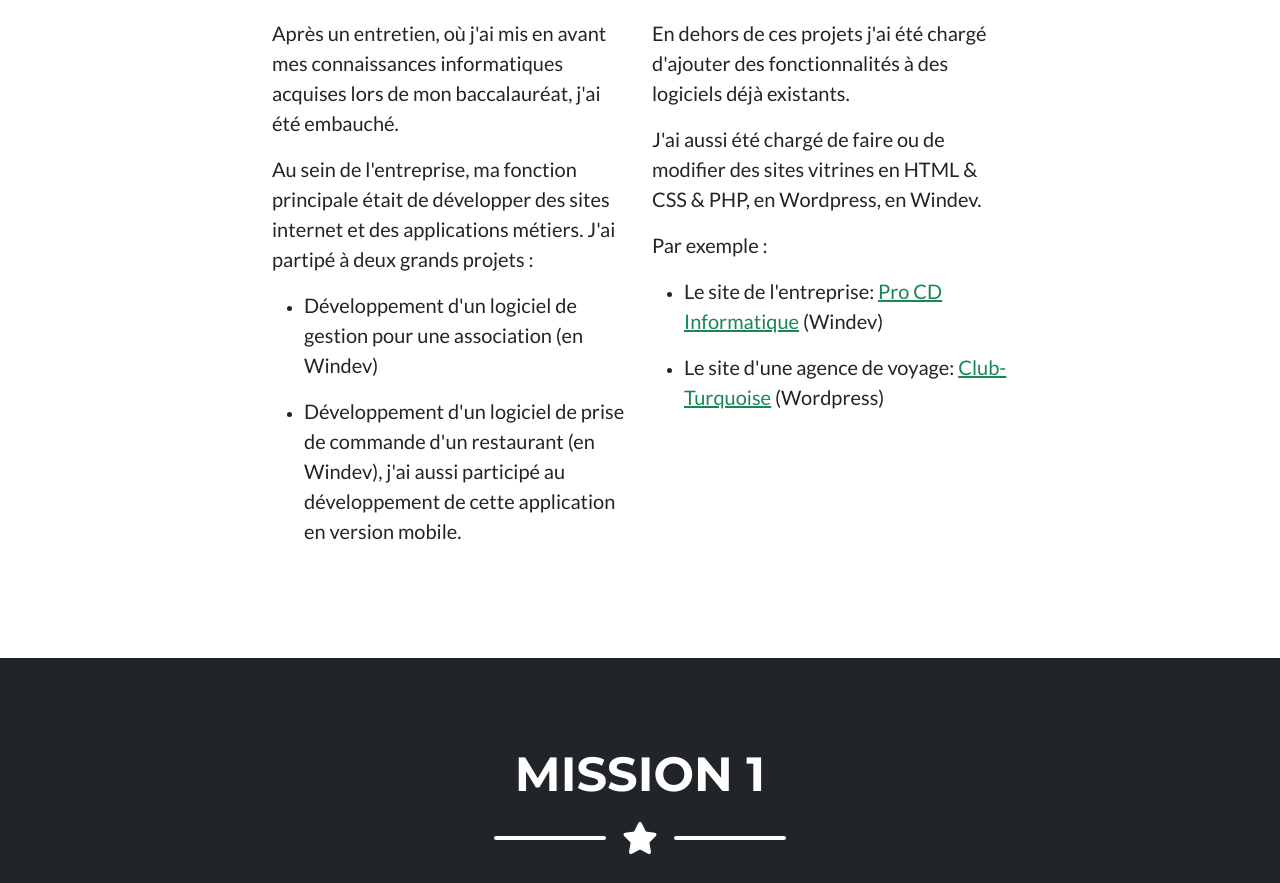
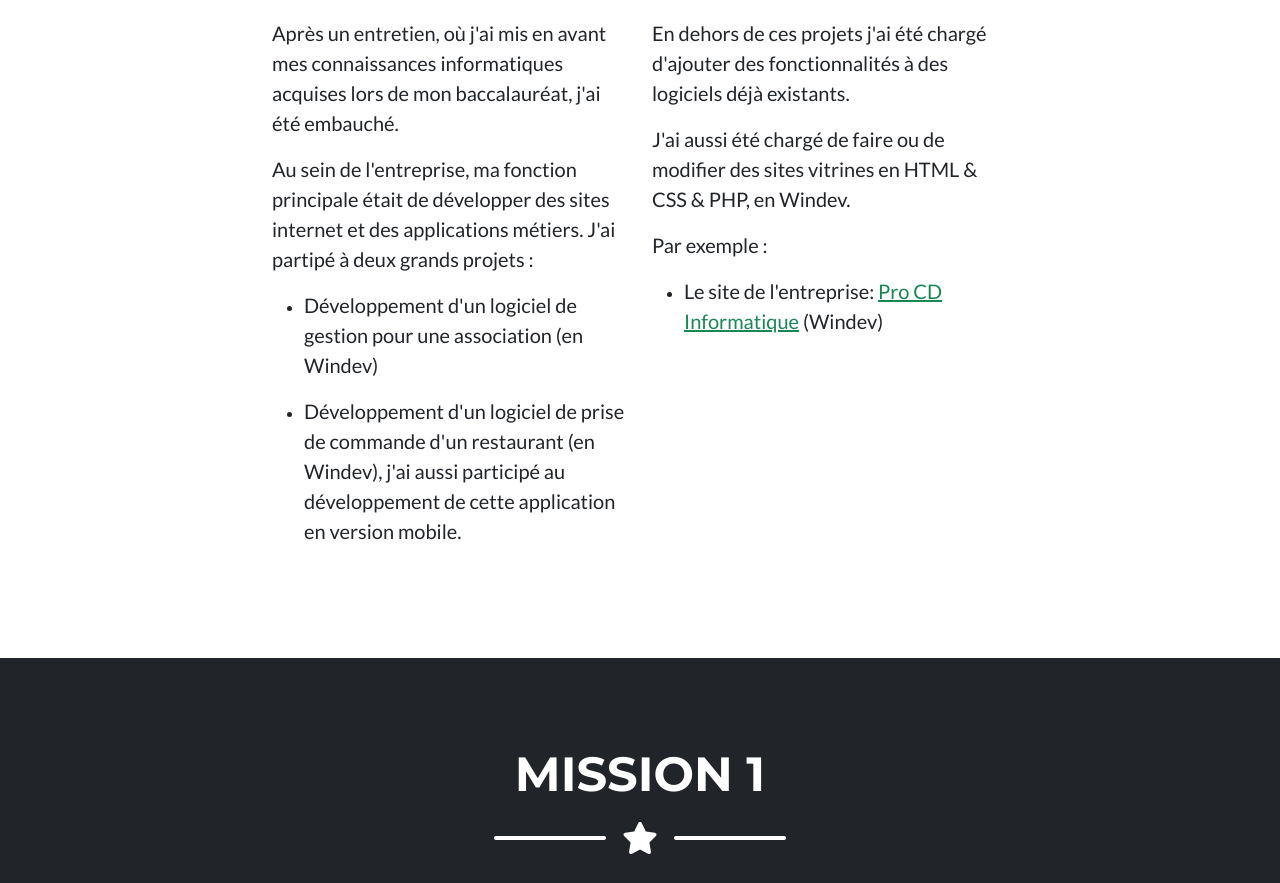
Before and after one commit to Elyahouri/elyahou_houri.github.io, a plain HTML site: page alternance.html in a window 1280 px wide. Shown: the part 1240-2123 px from the top of the page. Drawn offline with nearby package versions, Linux system fonts and the light colour scheme.

Commit message:
PORTFOLIO

```diff
--- a/alternance.html
+++ b/alternance.html
@@ -33,6 +33,7 @@
                 <li class="nav-item mx-0 mx-lg-1"><a class="nav-link py-3 px-0 px-lg-3 rounded" href="alternance.html">Alternance</a></li>
                 <li class="nav-item mx-0 mx-lg-1"><a class="nav-link py-3 px-0 px-lg-3 rounded" href="projets.html">Projets </a></li>
                 <li class="nav-item mx-0 mx-lg-1"><button class="bg-success"><a class="nav-link py-3 px-0 px-lg-3 rounded" href="CV.pdf" target="_blank"><i class="fa fa-download"></i>&nbsp;Télécharger mon CV</a></button></li>
+                <li class="nav-item mx-0 mx-lg-1"><button class="bg-success"><a class="nav-link py-3 px-0 px-lg-3 rounded" href="tableauSynthese.pdf" target="_blank">Tableau de synthèse</a></button></li>
             </ul>
         </div>
     </div>
@@ -88,14 +89,11 @@
             </div>
             <div class="col-lg-4 me-auto">
                 <p class="lead">En dehors de ces projets j'ai été chargé d'ajouter des fonctionnalités à des logiciels déjà existants.</p>
-                <p class="lead">J'ai aussi été chargé de faire ou de modifier des sites vitrines en HTML & CSS & PHP, en Wordpress, en Windev. </p>
+                <p class="lead">J'ai aussi été chargé de faire ou de modifier des sites vitrines en HTML & CSS & PHP, en Windev. </p>
                 <p class="lead">Par exemple :<p>
                 <ul>
                   <li>
                       <p class="lead">Le site de l'entreprise: <a href="https://www.procd.net/FR/" class="link-success">Pro CD Informatique</a> (Windev)</p>
-                  </li>
-                  <li>
-                      <p class="lead">Le site d'une agence de voyage: <a href="https://club-turquoise.fr/" class="link-success">Club-Turquoise</a> (Wordpress)</p>
                   </li>
                 </ul>
 
```
Also changed, not shown: index.html (+1 -0 lines), projets.html (+1 -0 lines), assets/img/autresMissions/foot1.png, assets/img/autresMissions/foot2.png, assets/img/autresMissions/foot3.png, assets/img/autresMissions/foot4.png, 1 other file.
